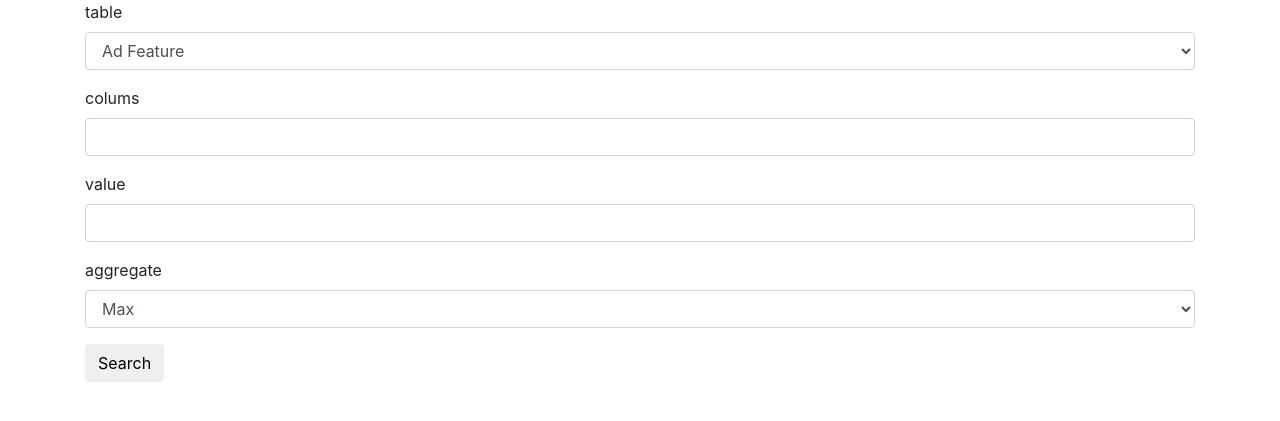
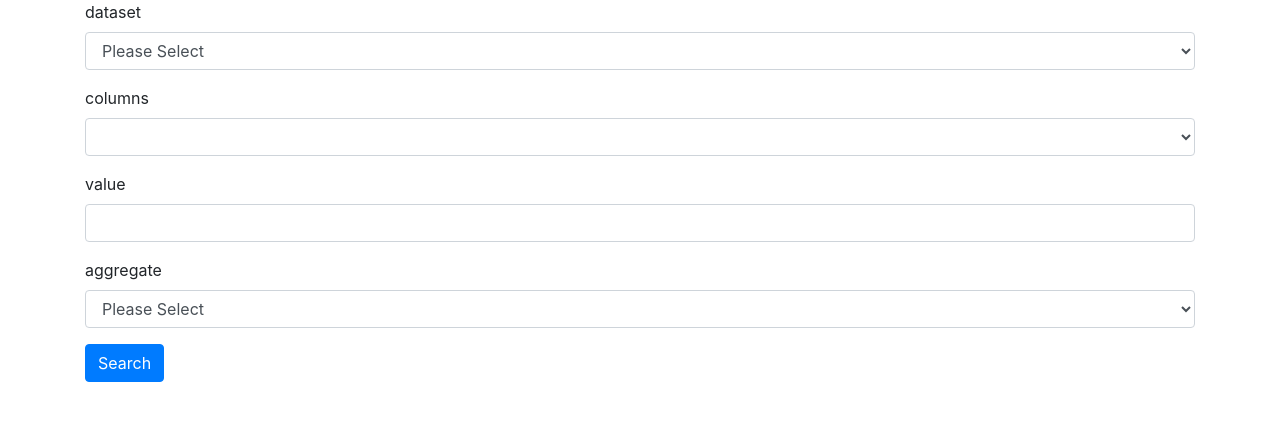
Before and after one commit to yuqli/big-data-2018, a Flask app: page / in a window 1280 px wide. Shown: the part 56-477 px from the top of the page. Run offline with Flask 2, Linux system fonts and the light colour scheme; lists and menus that the app fills with data are empty; parts of the project's set-up code (start-up, migrations or seed data) failed here and were passed over; some libraries are stand-ins or nearby versions.

Commit message:
update search form

```diff
--- a/search-app/app/home/search_form.py
+++ b/search-app/app/home/search_form.py
@@ -4,9 +4,20 @@ from wtforms import StringField, SubmitField, SelectField
 
 class SearchForm(FlaskForm):
     dataset = SelectField(
-        'table', choices=['Ad Feature', 'User Profile', 'Behavior Log'])
-    column = StringField('colums')
+        'dataset', choices=[
+            ('select', 'Please Select'),
+            ('ad_feature', 'Ad Feature'),
+            ('user_profile', 'User Profile'),
+            ('behavior_log', 'Behavior Log')])
+    column = SelectField('columns', choices=[])
     value = StringField('value')
     aggregate = SelectField('aggregate', choices=[
-                            'Max', 'Min', 'Count', 'Count Max', 'Count Min', 'Mean'])
+                            ('select', 'Please Select'),
+                            ('max', 'Max'),
+                            ('min', 'Min'),
+                            ('cnt', 'Count'),
+                            ('cnt_max', 'Count Max'),
+                            ('cnt_min', 'Count Min'),
+                            ('mean', 'Mean')
+                            ])
     submit = SubmitField('Search')
--- /dev/null
+++ b/search-app/app/static/js/utils.js
@@ -0,0 +1,47 @@
+(function () {
+  // const DB_NAMES = [];
+  const TB_NAMES = [
+    'raw_sample', 'ad_feature', 'user_profile', 'behavior_log'
+  ];
+  const COL_NAMES = {
+    ad_feature: [
+      'adgroup_id', 'cate_id', 'campaign_id',
+      'brand', 'customer_id', 'price'
+    ],
+    user_profile: [
+      'userid', 'cms_segid', 'cms_group_id',
+      'final_gender_code', 'age_level',
+      'pvalue_level', 'shopping_level', 'occupation',
+      'new_user_class_level'
+    ],
+    behavior_log: [
+      'nick', 'time_stamp', 'btag'
+    ]
+  };
+  const AG_NAMES = [
+    'max', 'min', 'avg',
+    'count', 'count_unique', 'show_columns'
+  ];
+
+  function replaceSelection(event) {
+    var oldSelection = document.querySelector('#col-select');
+    var columnParent = oldSelection.closest('div.form-group');
+    var tableSelection = document.querySelector('#ds-select');
+    var curTableName = tableSelection.value;
+    var options = COL_NAMES[curTableName];
+    var newSelection = document.createElement('select');
+    newSelection.setAttribute('id', oldSelection.id)
+    newSelection.setAttribute('class', oldSelection.className)
+    newSelection.setAttribute('name', oldSelection.name)
+    var newOptions = options.forEach(option => {
+      var newOption = document.createElement('option');
+      newOption.setAttribute('value', option);
+      newOption.textContent = option;
+      newSelection.appendChild(newOption);
+    });
+    columnParent.replaceChild(newSelection, oldSelection);
+  }
+
+  var datasetBox = document.querySelector('#ds-select');
+  datasetBox.addEventListener('change', replaceSelection);
+})()
--- a/search-app/app/templates/home/home.html
+++ b/search-app/app/templates/home/home.html
@@ -3,6 +3,15 @@
 {% block title %}Search{% endblock %}
 {% block body %}
 <div>
-  {{ wtf.quick_form(form) }}
+  <form class="form" method="post" role="form">
+      {{ form.hidden_tag() }}
+      {{ wtf.form_errors(form, hiddens="only") }}
+      {{ wtf.form_field(form.dataset, id="ds-select")}}
+      {{ wtf.form_field(form.column, id="col-select") }}
+      {{ wtf.form_field(form.value) }}
+      {{ wtf.form_field(form.aggregate) }}
+      {{ wtf.form_field(form.submit, button_map={'submit':'primary'}) }}
+  </form>
+  <script src="{{ url_for('static', filename='js/utils.js') }}"></script>
 </div>
 {% endblock %}
```
